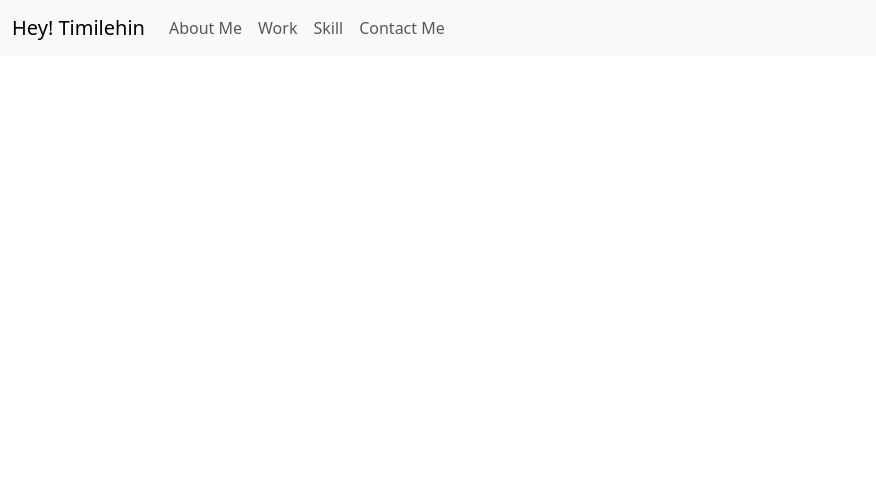
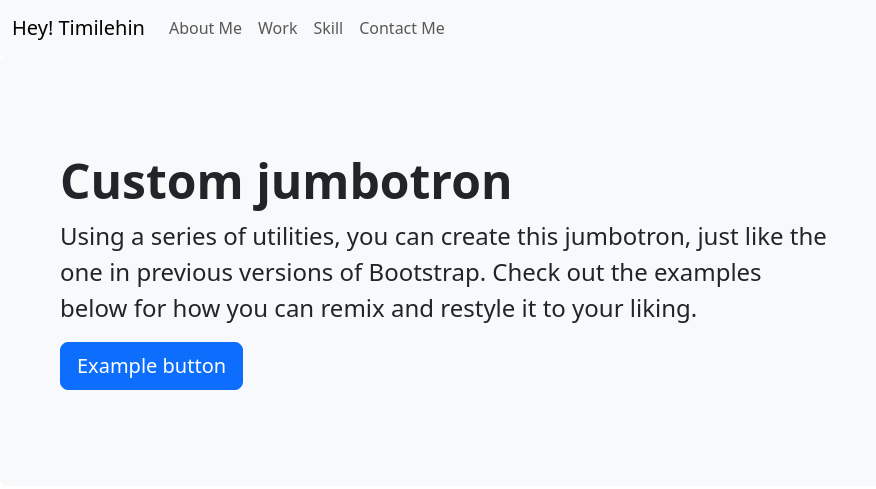
Before and after one commit to Timiwesky/Bootstrap-Portfolio1, a plain HTML site: page index.html in a window 1280 px wide. Shown: the whole page, without its empty margins (0-876 px from the left). Drawn offline with nearby package versions, Linux system fonts and the light colour scheme.

Commit message:
jumbotron added

```diff
--- a/index.html
+++ b/index.html
@@ -34,5 +34,15 @@
           </div>
         </div>
       </nav>
+
+
+      <!-- Jumbotron -->
+    <div class="p-5 mb-4 bg-body-tertiary rounded-3">
+        <div class="container-fluid py-5">
+          <h1 class="display-5 fw-bold">Custom jumbotron</h1>
+          <p class="col-md-8 fs-4">Using a series of utilities, you can create this jumbotron, just like the one in previous versions of Bootstrap. Check out the examples below for how you can remix and restyle it to your liking.</p>
+          <button class="btn btn-primary btn-lg" type="button">Example button</button>
+        </div>
+      </div>
 </body>
 </html>
```
Also changed, not shown: 1 other file.
